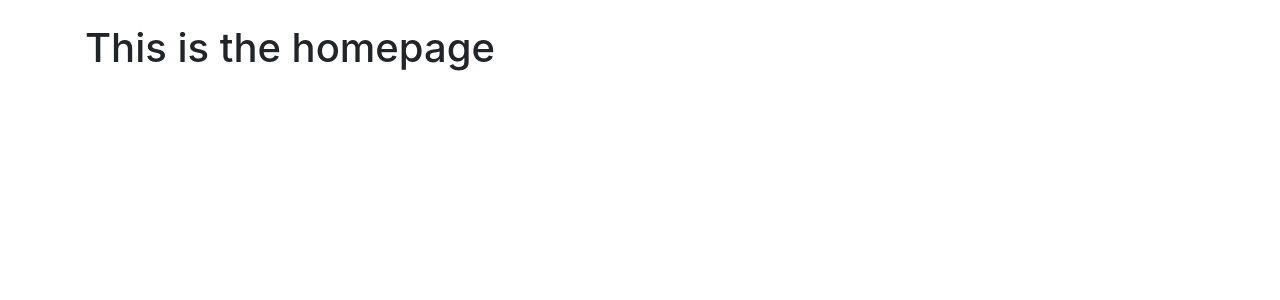
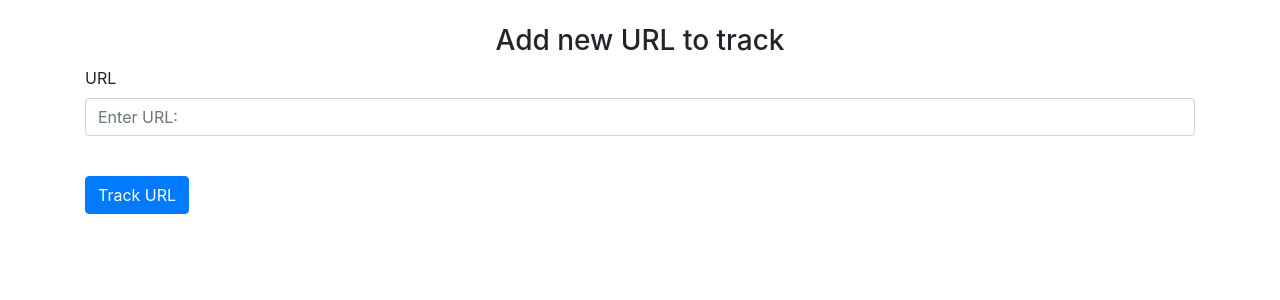
Before and after one commit to jmcraineydev/python_ping_utility, a Flask app: page / in a window 1280 px wide. Shown: the part 56-356 px from the top of the page. Run offline with Flask 2, Linux system fonts and the light colour scheme; the visitor is signed in with stand-in values (Sample User, id 1); some libraries are stand-ins or nearby versions.

Commit message:
feat: add url user input form

```diff
--- a/public/templates/home.html
+++ b/public/templates/home.html
@@ -1,4 +1,19 @@
 {% extends "base.html" %} {%block title%}Ping Utility{%endblock%} {%block
 content%}
-<h1>This is the homepage</h1>
+<form method="post">
+  <h3 align="center">Add new URL to track</h3>
+  <div class="form-group">
+    <label for="url">URL</label>
+    <input
+      type="url"
+      name="url"
+      id="url"
+      class="form-control"
+      placeholder="Enter URL: "
+    />
+  </div>
+  <br />
+  <button type="submit" class="btn btn-primary">Track URL</button>
+</form>
+
 {%endblock%}
```
